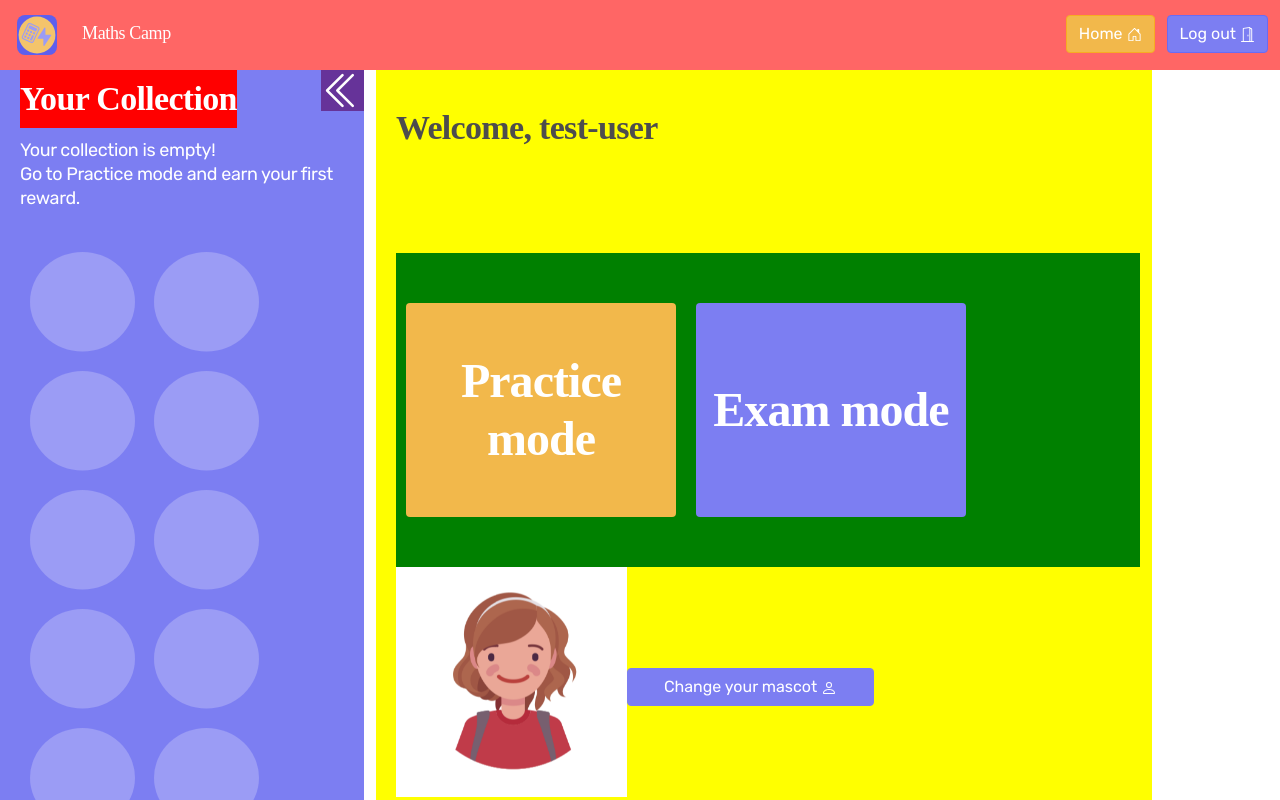
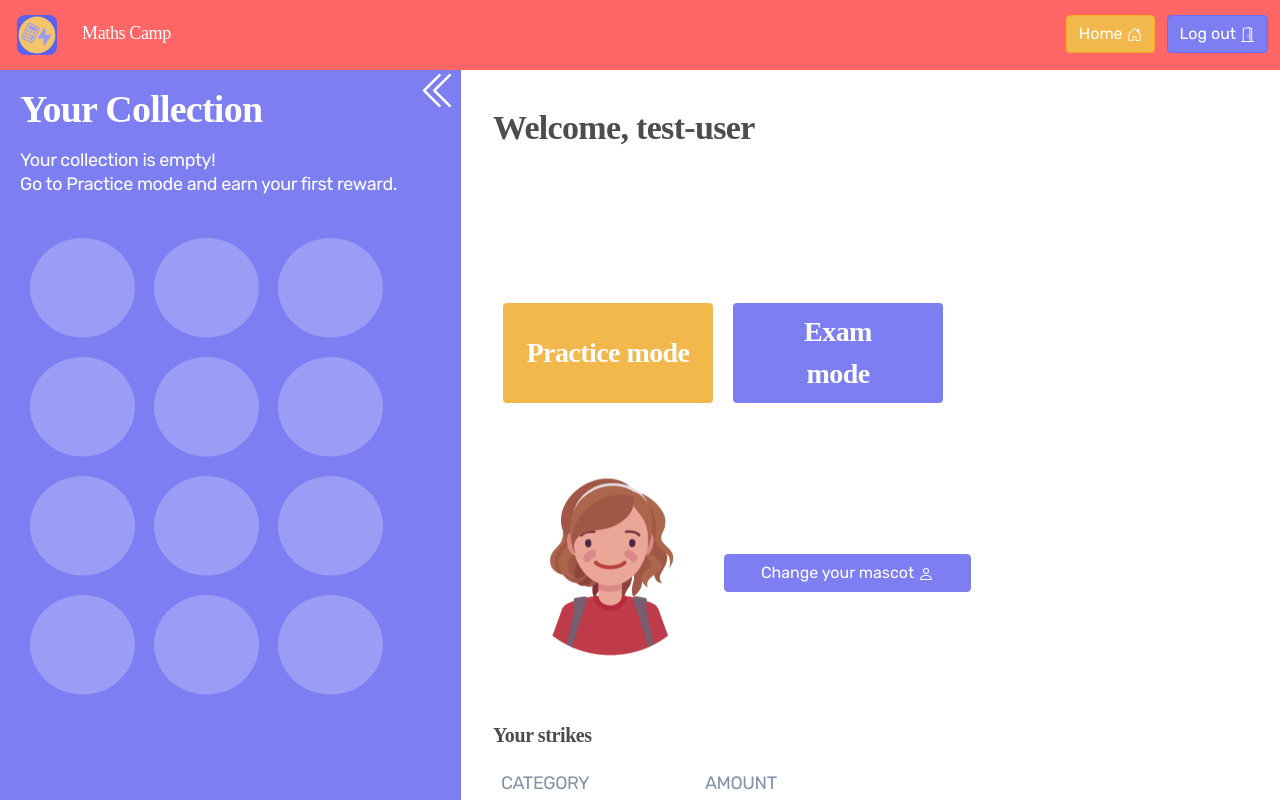
Before and after one commit to tamaraputriv/MathsCamp, a React (Create React App) app: page /frontpage in a window 1280 px wide. Shown: the top 800 px of the page. Built offline with nearby package versions, Linux system fonts and the light colour scheme; a web font is replaced by a local one.

Commit message:
userinfo

```diff
--- a/src/components/Sidebar/Sidebar.css
+++ b/src/components/Sidebar/Sidebar.css
@@ -9,7 +9,7 @@
 .arrow-icon {
   width: 43px;
   height: 41px;
-  background-color: rebeccapurple;
+  /* background-color: rebeccapurple; */
 }
 
 .arrow-icon:hover {
@@ -21,12 +21,13 @@
   font-family: Solway;
   font-style: normal;
   font-weight: bold;
-  font-size: 34px;
+  font-size: 38px;
   line-height: 58px;
   letter-spacing: -0.02em;
   color: #ffffff;
   margin-bottom: 10px;
-  background-color: red;
+  margin-top: 10px;
+  /* background-color: red; */
 }
 
 .sidebar-header {
--- a/src/components/UserInfo/UserInfo.css
+++ b/src/components/UserInfo/UserInfo.css
@@ -24,20 +24,18 @@
   display: flex;
   justify-content: left;
   padding: 40px 0px 40px 0px;
-  background-color: green;
 }
 
 .practice-btn {
   background-color: #f2b84b;
   border: none;
   font-family: "Rubik";
-  width: 270px;
-  height: 214px;
+  width: 210px;
+  height: 100px;
   font-family: Solway;
-  font-size: 48px;
+  font-size: 28px;
   font-style: normal;
   font-weight: 700;
-  line-height: 58px;
   letter-spacing: -0.02em;
   text-align: center;
   margin: 10px;
@@ -52,13 +50,12 @@
   background-color: #7c7ef2;
   border: none;
   font-family: "Rubik";
-  width: 270px;
-  height: 214px;
+  width: 210px;
+  height: 100px;
   font-family: Solway;
-  font-size: 48px;
+  font-size: 28px;
   font-style: normal;
   font-weight: 700;
-  line-height: 58px;
   letter-spacing: -0.02em;
   text-align: center;
   margin: 10px;
@@ -141,9 +138,9 @@ h2 {
 
 .userinfo-col {
   padding-left: 10px;
-  background-color: yellow;
+  /* background-color: yellow; */
 }
 
 .home-mascot-col {
-  background-color: red;
+  /* background-color: red; */
 }
--- a/src/components/UserInfo/UserInfo.js
+++ b/src/components/UserInfo/UserInfo.js
@@ -32,7 +32,7 @@ export default function UserInfo({
   };
 
   const [isOpen, setIsOpen] = useState(true);
-  const [columnSize, setColumnSize] = useState(4);
+  const [columnSize, setColumnSize] = useState(5);
 
   const toggle = () => {
     if (isOpen) {
@@ -40,7 +40,7 @@ export default function UserInfo({
       setColumnSize(3);
     } else {
       setIsOpen(true);
-      setColumnSize(4);
+      setColumnSize(5);
     }
   };
 
@@ -64,7 +64,8 @@ export default function UserInfo({
                   Practice mode
                 </Button>
                 <Button onClick={handleExam} className="lg exam-btn">
-                  Exam mode
+                  Exam <br />
+                  mode
                 </Button>
               </div>
             </Col>
```
